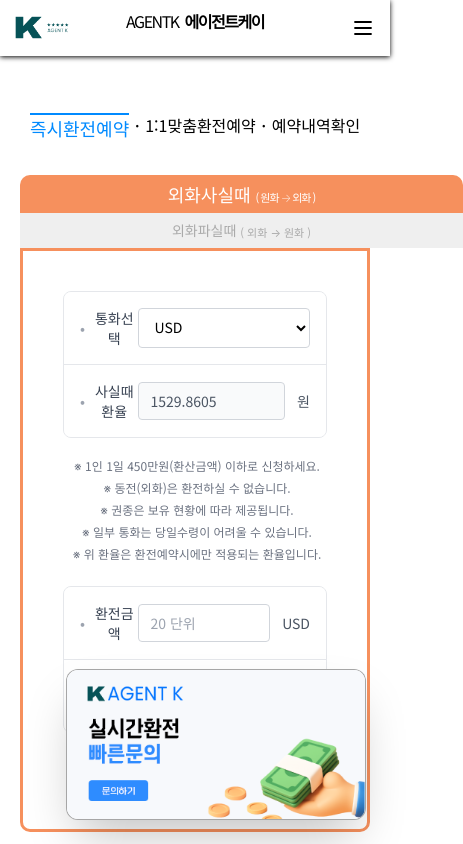
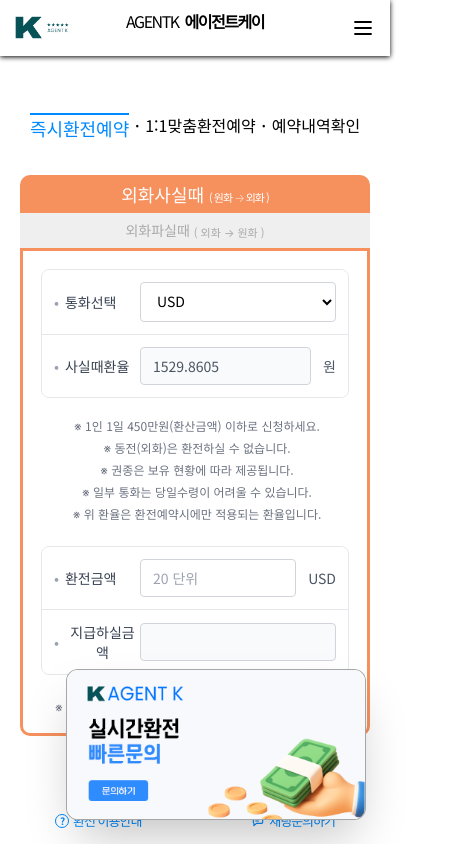
Before and after one commit to jessipinkman-rgb/agent-k-site, a React (Vite) app: page / in a window 390 px wide. Shown: the top 844 px of the page, 463 px wide, since content can reach past the window. Built offline with nearby package versions, Linux system fonts and the light colour scheme.

Commit message:
추가 수정 사항 반영

```diff
--- a/src/components/SimpleHeader.jsx
+++ b/src/components/SimpleHeader.jsx
@@ -18,7 +18,7 @@ export default function SimpleHeader() {
       {/* 고정 헤더 */}
       <header className="sticky top-0 z-[50] border-b border-[rgba(255,255,255,.2)] bg-white shadow-[0_1px_5px_0_#000]">
         <div className="relative flex h-[55px] w-full items-start justify-between px-[15px] text-center md:h-[100px] md:px-[20px]">
-          <div className="absolute left-[15px] top-0 flex h-[55px] w-[60px] items-center text-left md:left-[20px] md:h-[100px] md:w-[100px]"><Link to="/"><img src={logoImg} alt="logo" className="h-auto w-[55px] object-contain md:w-[90px]" /></Link></div>
+          <div className="absolute left-[15px] top-0 z-10 flex h-[55px] w-[60px] items-center text-left md:left-[20px] md:h-[100px] md:w-[100px]"><Link to="/" className="block"><img src={logoImg} alt="logo" className="h-auto w-[55px] object-contain md:w-[90px]" /></Link></div>
           <div className="mx-auto mt-[13px] flex items-center justify-center text-[16px] leading-none tracking-[-1.5px] text-black md:mt-[22px] md:text-[30px] md:leading-none md:tracking-normal">
             <Link to="/" className="flex items-center gap-[6px] md:gap-[10px]">
               <img src={homeIcon} alt="" className="hidden w-[42px] self-center md:block" />
--- a/src/pages/CustomExchange.jsx
+++ b/src/pages/CustomExchange.jsx
@@ -5,8 +5,8 @@ import centerBanner2 from '../assets/center-banner-2.png.png'
 
 const InputLine = ({ label, children }) => (
   <div className="relative mb-[5px] flex w-full items-center border border-[#dfdfdf] bg-[#fafafa] p-[8px] align-middle">
-    <div className="relative w-[150px] shrink-0 text-left text-[14px] tracking-[-1px] text-[#333333]">· {label}</div>
-    <div className="relative flex-1 text-left text-[14px]">{children}</div>
+    <div className="relative w-[105px] shrink-0 text-left text-[14px] tracking-[-1px] text-[#333333] md:w-[150px]">· {label}</div>
+    <div className="relative min-w-0 flex-1 text-left text-[14px]">{children}</div>
   </div>
 )
 
@@ -39,16 +39,16 @@ export default function CustomExchange() {
         </nav>
 
         <form onSubmit={(e) => e.preventDefault()}>
-          <div className="relative mx-auto flex w-[443px] flex-col text-center">
-            <button type="button" className="relative block w-[443px] rounded-t-[10px] bg-[#f6905d] p-[10px] text-center text-[18px] leading-none text-white">
+          <div className="relative mx-auto flex w-full max-w-[443px] flex-col text-center">
+            <button type="button" className="relative block w-full rounded-t-[10px] bg-[#f6905d] p-[10px] text-center text-[18px] leading-none text-white">
               외화사실때 <span className="text-[11px] font-extralight tracking-[-1px] align-middle">( 원화 → 외화 )</span>
             </button>
-            <button type="button" className="relative block w-[443px] bg-[#efefef] p-[10px] text-center text-[14px] leading-none text-[#aaaaaa]">
+            <button type="button" className="relative block w-full bg-[#efefef] p-[10px] text-center text-[14px] leading-none text-[#aaaaaa]">
               외화파실때 <span className="text-[11px] font-normal align-middle">( 외화 → 원화 )</span>
             </button>
           </div>
 
-          <div className="relative rounded-b-[10px] border-[3px] border-[#f6905d] bg-white p-[40px]">
+          <div className="relative rounded-b-[10px] border-[3px] border-[#f6905d] bg-white p-[18px] md:p-[40px]">
             <div className="relative inline-block w-full">
               <InputLine label="통화선택">
                 <select className="h-[32px] w-full border border-[#dddddd] bg-white px-[8px] text-[14px] text-[#333333] outline-none">
@@ -114,7 +114,7 @@ export default function CustomExchange() {
           </div>
 
           <div className="mt-[40px] text-center text-[18px] font-medium tracking-[-1px] text-[#333333]">신청인 정보입력</div>
-          <div className="mt-[15px] rounded-[10px] border-[3px] border-[#f6905d] bg-white p-[40px]">
+          <div className="mt-[15px] rounded-[10px] border-[3px] border-[#f6905d] bg-white p-[18px] md:p-[40px]">
             <InputLine label="성명"><TextInput /></InputLine>
             <InputLine label="비밀번호"><TextInput type="password" /></InputLine>
             <InputLine label="비밀번호확인"><TextInput type="password" /></InputLine>
--- a/src/pages/Home.jsx
+++ b/src/pages/Home.jsx
@@ -12,7 +12,7 @@ export default function Home() {
       <div className="relative mx-auto w-full max-w-[930px] px-5 py-5 text-center">
 
         <nav className="mb-[35px] flex h-[30px] items-center justify-center whitespace-nowrap p-[5px] font-['Noto_Sans_KR','dotum',sans-serif]">
-          <Link to="/exchange" className="inline-block border-t-2 border-[#008aff] pt-[4px] text-[18px] font-medium leading-none text-[#008aff] transition-colors">즉시환전예약</Link>
+          <Link to="/" className="inline-block border-t-2 border-[#008aff] pt-[4px] text-[18px] font-medium leading-none text-[#008aff] transition-colors">즉시환전예약</Link>
           <span className="inline-block w-4 text-[18px] font-normal leading-none text-black">·</span>
           <Link to="/custom-exchange" className="inline-block text-[16px] font-normal leading-none text-black hover:text-[#008aff] transition-colors">1:1맞춤환전예약</Link>
           <span className="inline-block w-4 text-[18px] font-normal leading-none text-black">·</span>
@@ -20,10 +20,10 @@ export default function Home() {
         </nav>
 
         <div className="relative mx-auto w-full max-w-[930px]">
-          <div className="relative mx-auto flex w-[443px] flex-col text-center">
+          <div className="relative mx-auto flex w-full max-w-[443px] flex-col text-center">
             <button
               onClick={() => setExchangeType('buy')}
-              className={`relative block w-[443px] rounded-t-[10px] p-[10px] text-center leading-none transition-colors ${
+              className={`relative block w-full rounded-t-[10px] p-[10px] text-center leading-none transition-colors ${
                 exchangeType === 'buy'
                   ? 'bg-[#f6905d] text-[18px] text-white'
                   : 'bg-[#efefef] text-[14px] text-[#aaaaaa] hover:bg-[#efefef]'
@@ -33,7 +33,7 @@ export default function Home() {
             </button>
             <button
               onClick={() => setExchangeType('sell')}
-              className={`relative block w-[443px] p-[10px] text-center leading-none transition-colors ${
+              className={`relative block w-full p-[10px] text-center leading-none transition-colors ${
                 exchangeType === 'sell'
                   ? 'bg-[#4bc3cf] text-[18px] text-white'
                   : 'bg-[#efefef] text-[14px] text-[#aaaaaa] hover:bg-[#efefef]'
@@ -43,14 +43,14 @@ export default function Home() {
             </button>
           </div>
 
-          <div className="relative mb-12 rounded-b-[10px] border-[3px] border-[#f6905d] bg-white p-[40px]">
+          <div className="relative mb-12 rounded-b-[10px] border-[3px] border-[#f6905d] bg-white p-[18px] md:p-[40px]">
             <div className="w-full">
               <div className="border border-gray-200 rounded-lg divide-y divide-gray-200 bg-gray-50 overflow-hidden mb-5">
-                <div className="flex items-center p-4 bg-white">
-                  <label className="w-1/4 text-sm font-medium text-gray-700 flex items-center">
+                <div className="flex items-center p-3 bg-white md:p-4">
+                  <label className="flex w-[86px] shrink-0 items-center text-sm font-medium text-gray-700 md:w-1/4">
                     <span className="text-gray-400 mr-1.5">{'•'}</span> 통화선택
                   </label>
-                  <div className="w-3/4">
+                  <div className="min-w-0 flex-1 md:w-3/4">
                     <select className="w-full border border-gray-300 rounded px-3 py-2 text-sm bg-white focus:outline-none focus:border-primary-orange">
                       <option value="USD">USD</option>
                       <option value="JPY">JPY</option>
@@ -61,11 +61,11 @@ export default function Home() {
                   </div>
                 </div>
 
-                <div className="flex items-center p-4 bg-white">
-                  <label className="w-1/4 text-sm font-medium text-gray-700 flex items-center">
+                <div className="flex items-center p-3 bg-white md:p-4">
+                  <label className="flex w-[86px] shrink-0 items-center text-sm font-medium text-gray-700 md:w-1/4">
                     <span className="text-gray-400 mr-1.5">{'•'}</span> 사실때환율
                   </label>
-                  <div className="w-3/4 flex items-center">
+                  <div className="flex min-w-0 flex-1 items-center md:w-3/4">
                     <input
                       type="text"
                       value="1529.8605"
@@ -86,11 +86,11 @@ export default function Home() {
               </div>
 
               <div className="border border-gray-200 rounded-lg divide-y divide-gray-200 bg-gray-50 overflow-hidden mb-6">
-                <div className="flex items-center p-4 bg-white">
-                  <label className="w-1/4 text-sm font-medium text-gray-700 flex items-center">
+                <div className="flex items-center p-3 bg-white md:p-4">
+                  <label className="flex w-[86px] shrink-0 items-center text-sm font-medium text-gray-700 md:w-1/4">
                     <span className="text-gray-400 mr-1.5">{'•'}</span> 환전금액
                   </label>
-                  <div className="w-3/4 flex items-center">
+                  <div className="flex min-w-0 flex-1 items-center md:w-3/4">
                     <input
                       type="text"
                       placeholder="20 단위"
@@ -100,11 +100,11 @@ export default function Home() {
                   </div>
                 </div>
 
-                <div className="flex items-center p-4 bg-white">
-                  <label className="w-1/4 text-sm font-medium text-gray-700 flex items-center">
+                <div className="flex items-center p-3 bg-white md:p-4">
+                  <label className="flex w-[86px] shrink-0 items-center text-sm font-medium text-gray-700 md:w-1/4">
                     <span className="text-gray-400 mr-1.5">{'•'}</span> 지급하실금액
                   </label>
-                  <div className="w-3/4">
+                  <div className="min-w-0 flex-1 md:w-3/4">
                     <input
                       type="text"
                       readOnly
```
Also changed, not shown: src/pages/ReservationHistory.jsx (+10 -10 lines).
